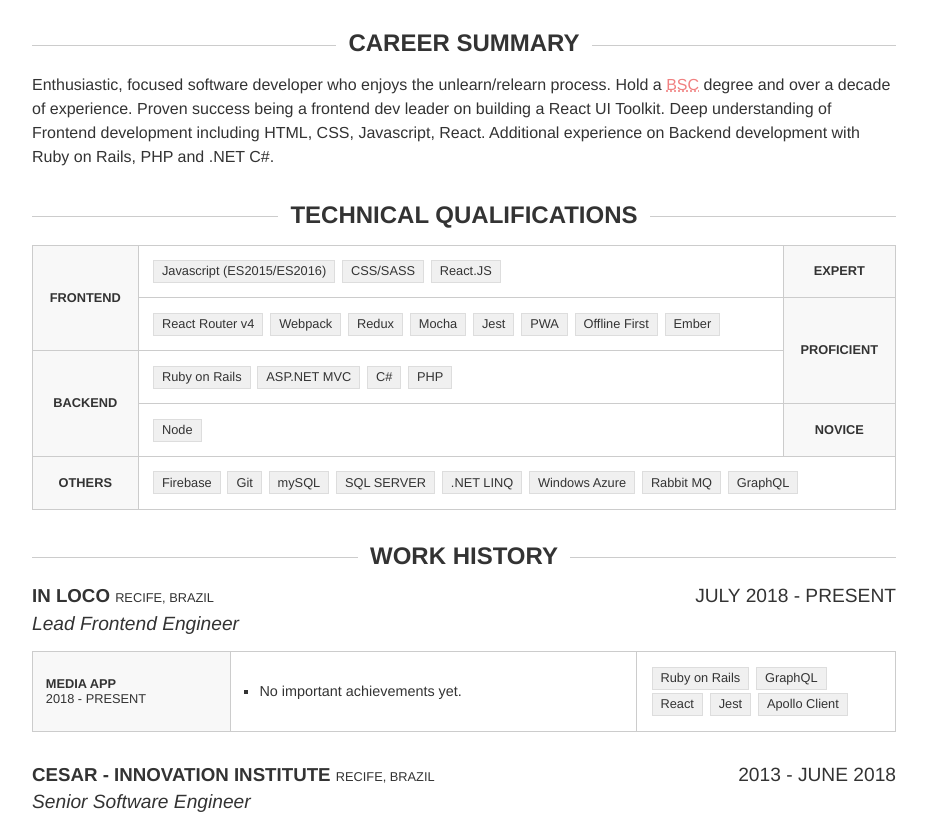
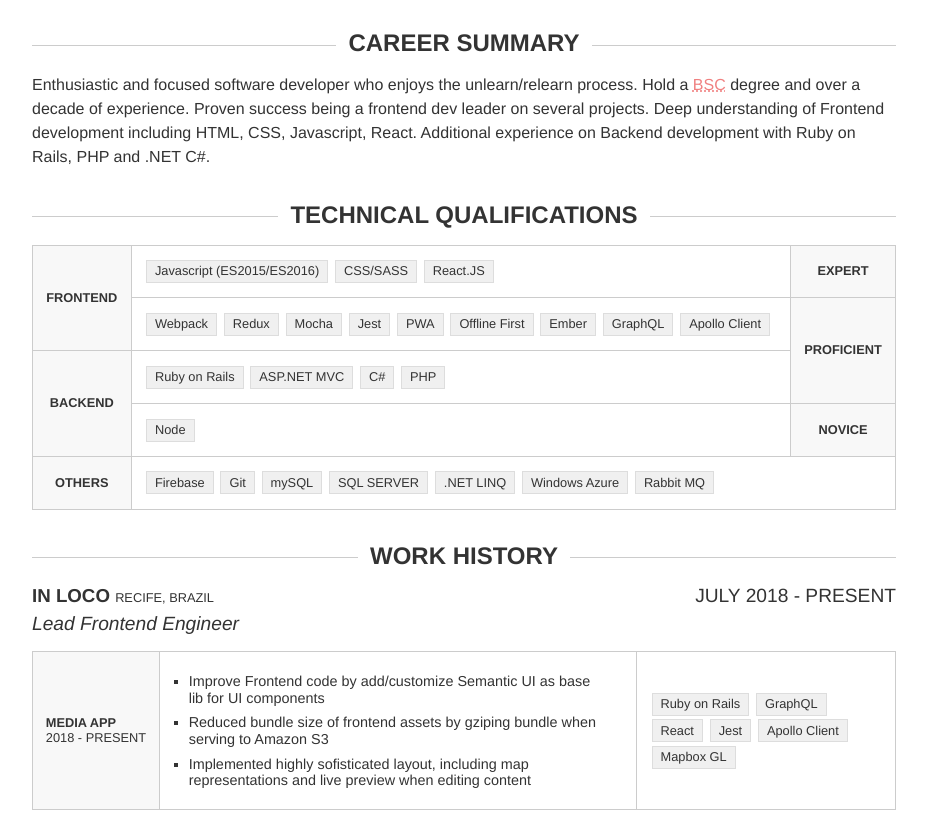
Before and after one commit to FranciscoGileno/franciscogileno.github.io, a plain HTML site: page index.html in a window 1280 px wide. Shown: the part 143-957 px from the top of the page, without its empty margins (176-1103 px from the left). Drawn offline with Linux system fonts and the light colour scheme.

Commit message:
Add Inloco updates: sep-2018

```diff
--- a/index.html
+++ b/index.html
@@ -22,8 +22,7 @@
     <section class="section">
       <h2 class="section__title">Career Summary</h2>
       <div class="summary">
-        Enthusiastic, focused software developer who enjoys the unlearn/relearn process. Hold a <abbr title="Bachelor degree in Computer Science">BSC</abbr> degree and over a decade of experience. Proven success being a frontend dev leader on building a
-        React UI Toolkit. Deep understanding of Frontend development including HTML, CSS, Javascript, React. Additional experience
+        Enthusiastic and focused software developer who enjoys the unlearn/relearn process. Hold a <abbr title="Bachelor degree in Computer Science">BSC</abbr> degree and over a decade of experience. Proven success being a frontend dev leader on several projects. Deep understanding of Frontend development including HTML, CSS, Javascript, React. Additional experience
         on Backend development with Ruby on Rails, PHP and .NET C#.
       </div>
     </section>
@@ -41,7 +40,6 @@
         </tr>
         <tr>
           <td>
-            <span class="tag">React Router v4</span>
             <span class="tag">Webpack</span>
             <span class="tag">Redux</span>
             <span class="tag">Mocha</span>
@@ -49,6 +47,8 @@
             <span class="tag">PWA</span>
             <span class="tag">Offline First</span>
             <span class="tag">Ember</span>
+            <span class="tag">GraphQL</span>
+            <span class="tag">Apollo Client</span>
           </td>
           <th rowspan="2">Proficient</th>
         </tr>
@@ -77,7 +77,6 @@
             <span class="tag">.NET LINQ</span>
             <span class="tag">Windows Azure</span>
             <span class="tag">Rabbit MQ</span>
-            <span class="tag">GraphQL</span>
           </td>
         </tr>
       </table>
@@ -97,7 +96,9 @@
               </th>
               <td>
                 <ul class="workitem__responsabilities">
-                  <li>No important achievements yet.</li>
+                  <li>Improve Frontend code by add/customize Semantic UI as base lib for UI components</li>
+                  <li>Reduced bundle size of frontend assets by gziping bundle when serving to Amazon S3</li>
+                  <li>Implemented highly sofisticated layout, including map representations and live preview when editing content</li>
                 </ul>
               </td>
               <td width="30%">
@@ -106,6 +107,7 @@
                 <span class="tag">React</span>
                 <span class="tag">Jest</span>
                 <span class="tag">Apollo Client</span>
+                <span class="tag">Mapbox GL</span>
               </td>
             </tr>
           </table>
```
